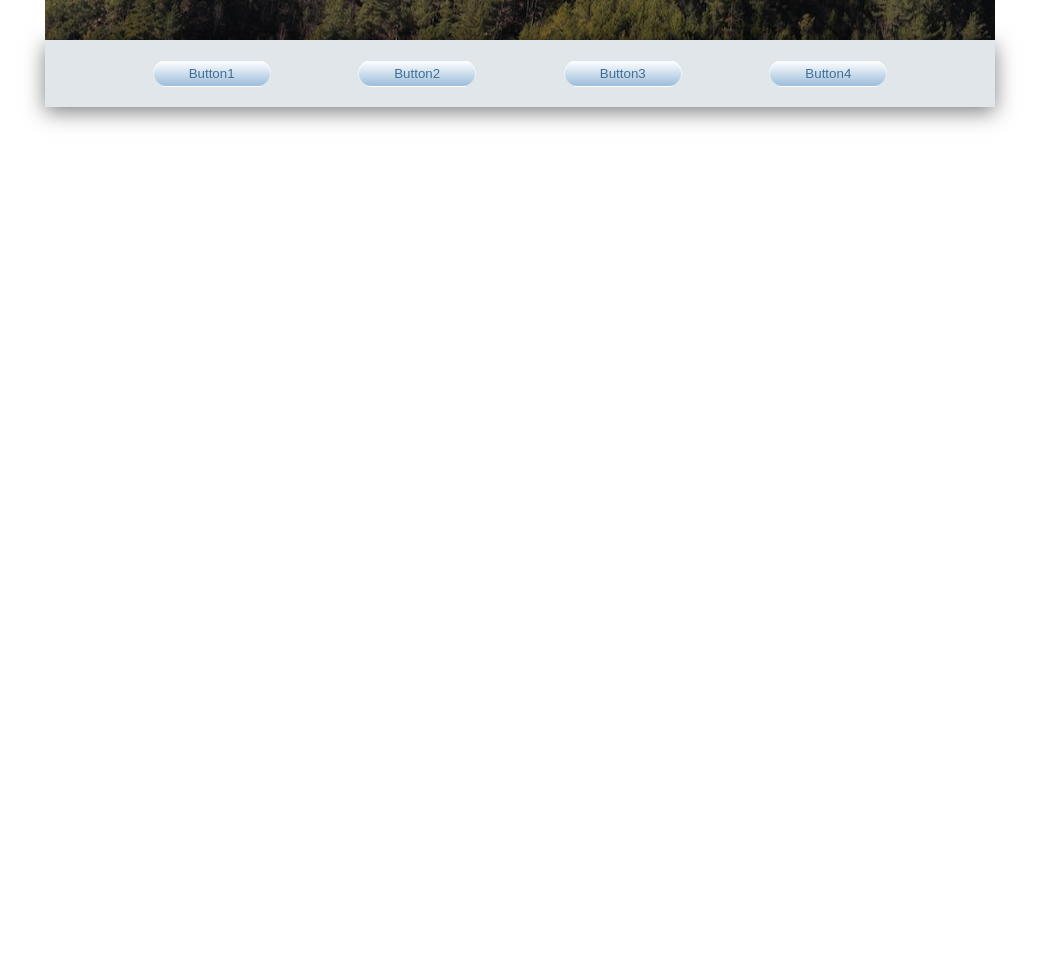
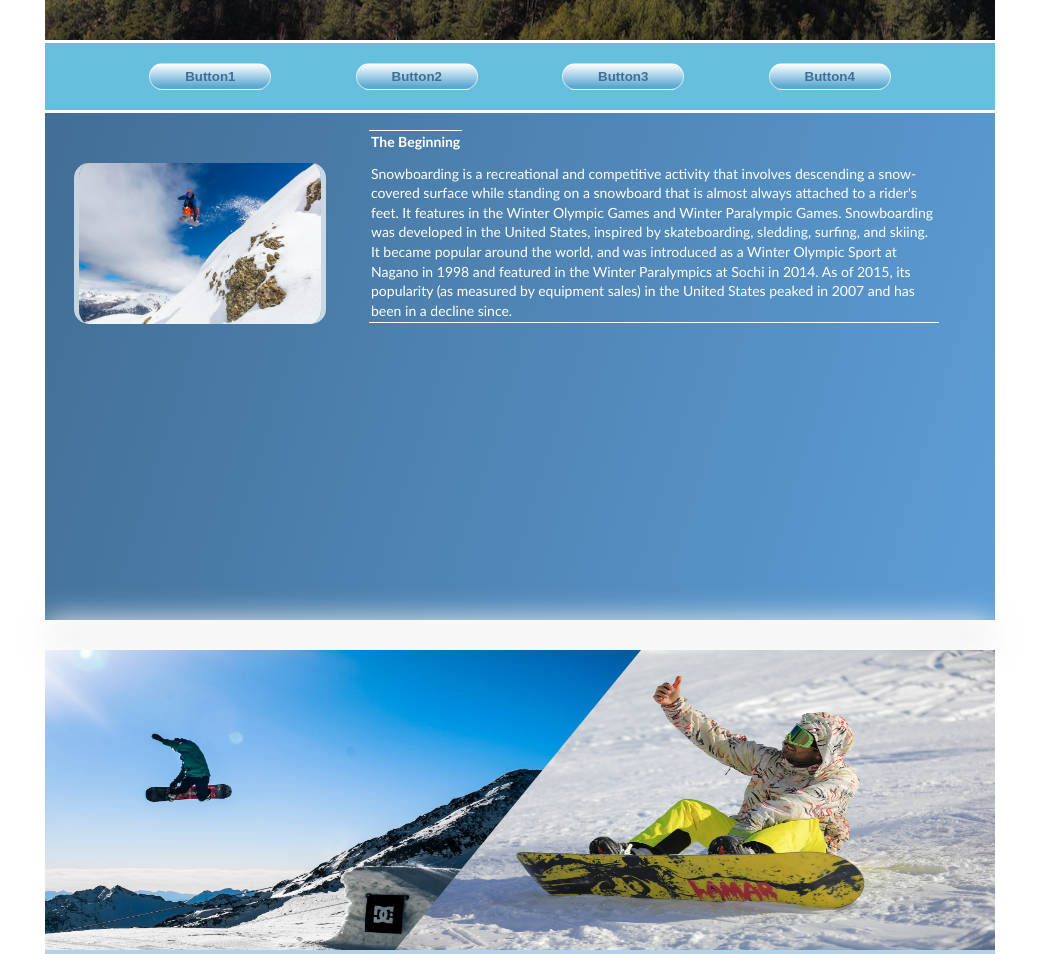
Before and after one commit to AdrianKnudsen/SnowBoard-Website, a plain HTML site: page index.html in a window 1280 px wide. Shown: the part 500-1454 px from the top of the page, without its empty margins (120-1159 px from the left). Before the commit the page ends 800 px from the top, so only its background shows below. Drawn offline with Linux system fonts and the light colour scheme.

Commit message:
Added more html and css
worked on site, added html and css

```diff
--- a/index.html
+++ b/index.html
@@ -9,7 +9,9 @@
         </header>
 
         <div id="hero">
+            <div class="animation">
                 <h1>Eat - Sleep - Snowboard - Repeat</h1>
+            </div>
         </div>
 
         <nav>
@@ -19,11 +21,53 @@
             <button>Button4</button>
         </nav>
 
+        <section>
+            <img class="snow1-img" src="images/snowboard1.jpg">
+            <h2 class="h2-head1"><span>The Beginning</span></h2>
+            <p class="p-text1">Snowboarding is a recreational and competitive activity
+                that involves descending a snow-covered surface while standing on a snowboard
+                that is almost always attached to a rider's feet. It features in the
+                Winter Olympic Games and Winter Paralympic Games. Snowboarding was
+                developed in the United States, inspired by skateboarding, sledding,
+                surfing, and skiing. It became popular around the world, and was
+                introduced as a Winter Olympic Sport at Nagano in 1998 and featured
+                in the Winter Paralympics at Sochi in 2014. As of 2015, its popularity
+                (as measured by equipment sales) in the United States peaked in 2007
+                and has been in a decline since.</p>
 
 
 
 
 
 
+
+
+
+
+        </section>
+
+        <div class="line-space">
+
+        </div>
+
+        <div class="img-merge">
+            <img id="img-merge1" src="images/snowboard3.jpg">
+            <img id="img-merge2" src="images/snowboard4.jpg">
+
+        </div>
+
+
+        <div class="end">
+
+        </div>
+
+        <fotter id="fotter">
+
+        </fotter>
+
+
+
     </body>
+
+
 </html>
--- a/style.css
+++ b/style.css
@@ -3,6 +3,16 @@ body {
     font-family: 'Gill Sans MT', Calibri, 'Trebuchet MS', sans-serif;
     margin: 0px;
 }
+
+
+h1 {
+    margin-top: 120px;
+}
+
+
+/* -----------------------------
+----------HEADER------------- */
+
 
 header {
     background-color: #B4B3B3;
@@ -10,6 +20,13 @@ header {
     width: 950px;
     margin: auto;
 }
+
+
+
+/* -----------------------------
+----------HERO--------------- */
+
+
 
 #hero {
     background-image: url("images/snow-wood.jpg");
@@ -23,28 +40,195 @@ header {
     font-size: 25px;
     text-align: center;
 
+
 }
 
-h1 {
-    margin-top: 120px;
-}
+@keyframes animation {
+    0% {
+      opacity: 0;
+      bottom: -240px;
+    }
+
+    100% {
+      opacity: 1;
+      bottom: 0;
+    }
+  }
+
+  .animation {
+    position: relative;
+    animation: animation 3s ease-out;
+  }
+
+/* -----------------------------
+----------NAVBAR------------- */
 
 nav {
-    background: rgba(203, 213, 219, 0.60);
-    box-shadow: 0px 5px 20px 0px rgba(0, 0, 0, 0.50);
+    background: rgba(0, 150, 199, 0.60);
     width: 910px;
     margin: auto auto;
     display: flex;
     justify-content: space-evenly;
     padding: 20px 20px;
+    border: 3px solid white;
 
 }
+
+/* -----------------------------
+----------BUTTONS------------ */
 
 button {
     border-radius: 15px;
     border: 1px solid rgba(255, 255, 255, 0.60);
-    background: linear-gradient(180deg, #FFF 0%, rgba(75, 140, 199, 0.46) 100%);
+    background: linear-gradient(180deg, #FFF 0%, rgba(75, 140, 199, 0.46) 90%);
     padding: 5px 35px 5px 35px;
     color: #426E95;
-    font-style:
+    font-weight: bold;
 }
+
+
+/* -----------------------------
+----------PART1-------------- */
+
+
+
+section {
+    background: linear-gradient(107deg, #426E95 0%, rgba(73, 145, 209, 0.89) 100%);
+    width: 950px;
+    height: 507px;
+    margin: auto;
+
+}
+
+
+.snow1-img {
+    width: 242px;
+    height: 161px;
+    border-radius: 15px;
+    border-right: 5px solid rgba(255, 255, 255, 0.70);
+    border-left: 5px solid rgba(255, 255, 255, 0.70);
+    margin: 50px 679px 280px 29px;
+}
+
+span {
+
+
+    border-top: 1px solid white;
+    padding: 2px;
+}
+
+.h2-head1 {
+    font-size: 14px;
+    font-style: normal;
+    font-weight: 700;
+    line-height: 140%;
+    margin: -475px 56px -300px 324px;
+    color: #FFFFFF;
+
+}
+
+
+.p-text1 {
+    font-size: 14px;
+    font-style: normal;
+    font-weight: 400;
+    line-height: 140%;
+    margin: 310px 56px -300px 324px;
+    color: #FFFFFF;
+    border-bottom: 1px solid white;
+    padding: 2px;
+
+}
+
+
+
+
+
+
+/* -----------------------------
+----------------------------- */
+
+.line-space {
+    margin: auto;
+    width: 950px;
+    height: 30px;
+    background: #F2F2F2;
+    filter: blur(15px);
+}
+
+
+
+/* -----------------------------
+----------IMAGES------------- */
+
+.img-merge {
+
+
+
+
+}
+
+
+
+#img-merge1 {
+
+    width: 600px;
+    height: 300px;
+    clip-path: polygon(0 0, 100% 0, 61% 100%, 0% 100%);
+    position: absolute;
+    top: 0;
+    left: -350px;
+    top: 1300px;
+    right: 0;
+    bottom: 0;
+    margin: auto;
+    transition: ease-in-out;
+
+
+}
+
+#img-merge1:hover {
+
+}
+
+
+#img-merge2 {
+
+    width: 600px;
+    height: 300px;
+    clip-path: polygon(41% 0, 100% 0, 100% 100%, 0% 100%);
+    position: absolute;
+    left: -125px;
+    top: 4px;
+    left: 350px;
+    top: 1300px;
+    right: 0;
+    bottom: 0;
+    margin: auto;
+
+}
+
+
+/* -----------------------------
+----------ENDPAGE------------ */
+
+
+.end {
+    margin: auto;
+    width: 950px;
+    height: 676px;
+    background: linear-gradient(360deg, rgba(2, 123, 201, 0.89) 0%, rgba(73, 145, 209, 0.22) 70%);
+
+}
+
+
+/* ----------------------------------
+---------------FOTTER------------- */
+
+
+#fotter {
+    background: #B4B3B3;
+    width: 950px;
+    height: 200px;
+
+}
```
Also changed, not shown: images/snowboard1.jpg (added), images/snowboard2.jpg (added), images/snowboard3.jpg (added), images/snowboard4.jpg (added), images/snowboard5.jpg (added), 2 other files. Lines whose indentation alone changed are shown as unchanged.
